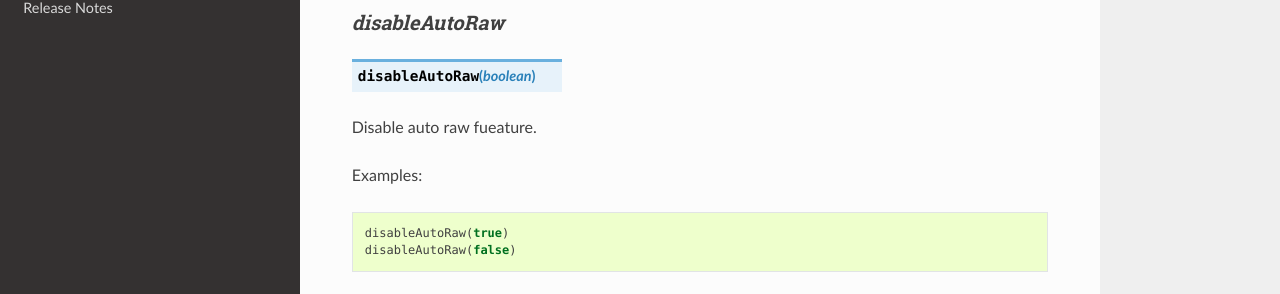
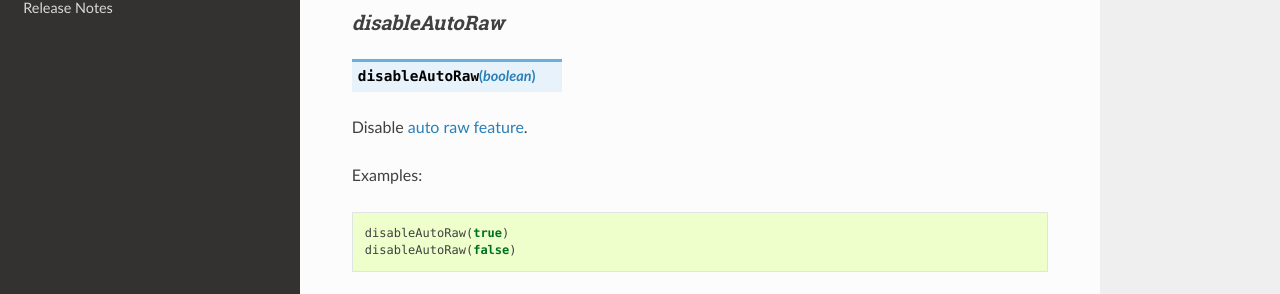
Before and after one commit to sasaki77/archiverappliance-datasource, a Sphinx documentation site: the page built from docs/functions.md, in a window 1280 px wide and 900 px high, scrolled down 4217 px. Shown: the part 439-733 px from the top of the window. Built offline with Sphinx 7.4.7 and the Read the Docs theme 2.0.0, drawn with Linux system fonts in a browser that asks for light colours.

Commit message:
docs: Fix disableAutoRaw description

````diff
--- a/docs/functions.md
+++ b/docs/functions.md
@@ -198,7 +198,7 @@ binInterval(100)
 ``` function:: disableAutoRaw(boolean)
 ```
 
-Disable auto raw fueature.
+Disable [auto raw feature](tips.html#auto-raw-operation).
 
 Examples:
 
````
